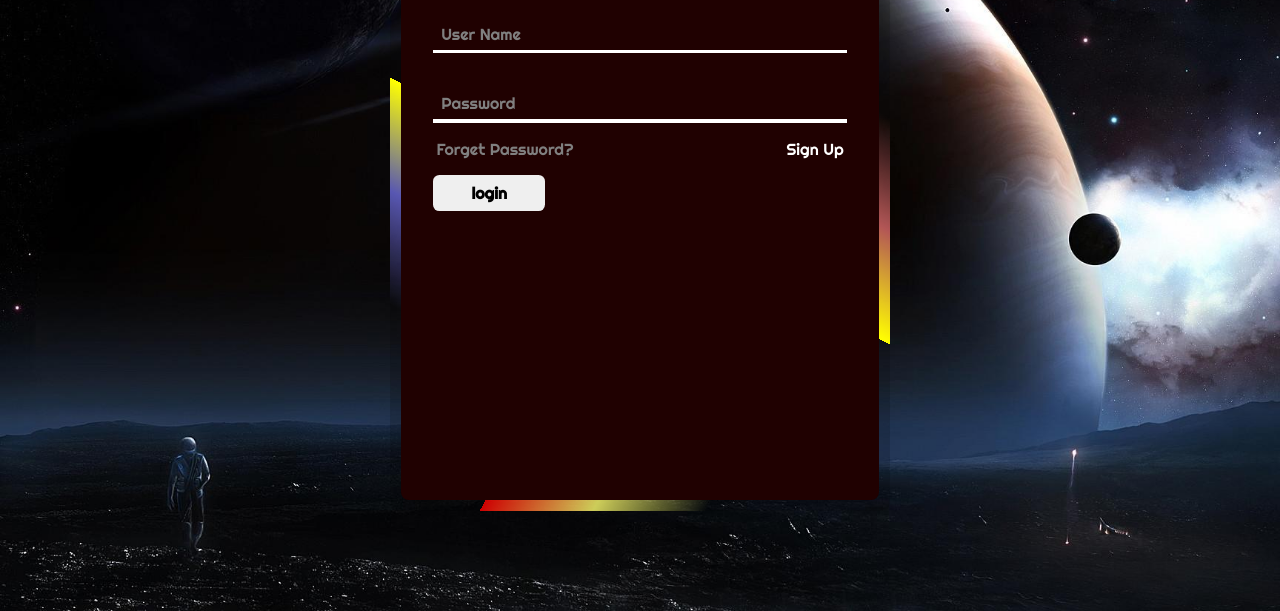
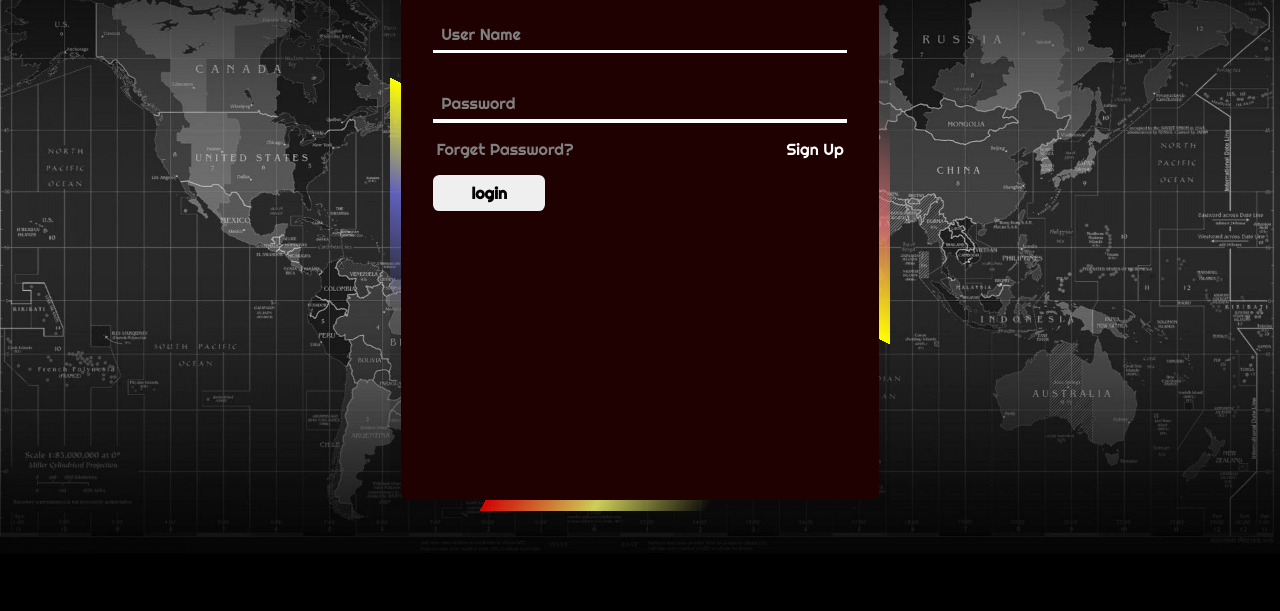
Before and after one commit to m-elbrollosy/LoginForm, a plain HTML site: page index.html in a window 1280 px wide. Shown: the part 189-800 px from the top of the page. Drawn offline with Linux system fonts and the light colour scheme.

Commit message:
bg img change

```diff
--- a/style/loginStyle.css
+++ b/style/loginStyle.css
@@ -17,7 +17,7 @@
 }
 body {
     font-family: "msb";
-    background: url("./../imgs/wp4222427-falling-star-wallpapers.jpg");
+    background: url("./../imgs/32820.jpg");
     background-size: cover;
     height: 100vh;
     display: flex;
```
